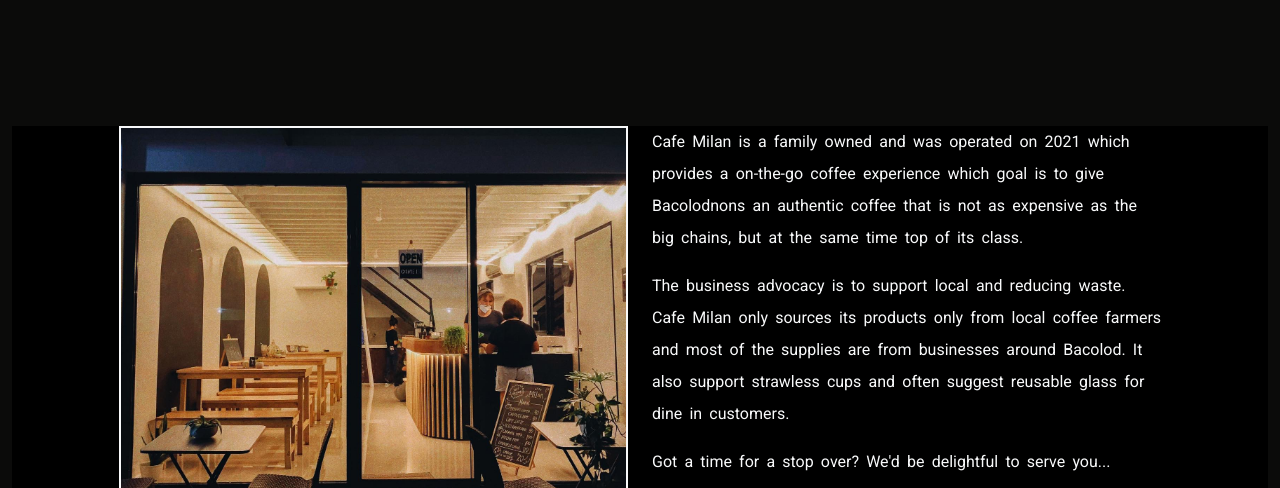
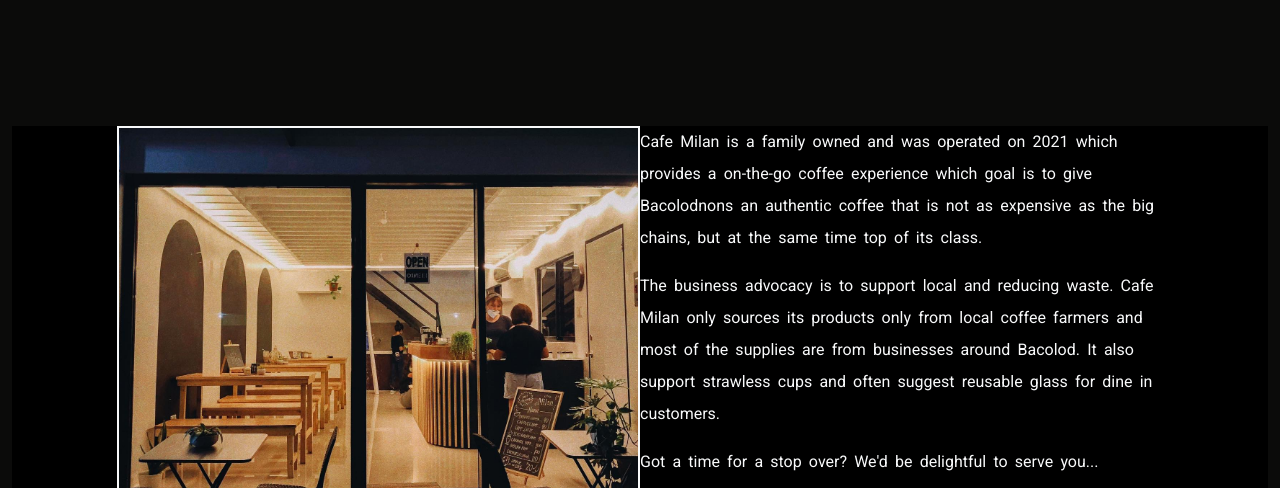
Before and after one commit to cirejm07/cafemilan, a plain HTML site: page about.html in a window 1280 px wide. Shown: the part 1130-1618 px from the top of the page. Drawn offline with nearby package versions, Linux system fonts and the light colour scheme; a web font is replaced by a local one.

Commit message:
exclude gutter in section-row

```diff
--- a/about.html
+++ b/about.html
@@ -114,7 +114,7 @@
       </div>
 
       <div id="about-section">
-        <div class="row d-flex justify-content-center">
+        <div class="row d-flex justify-content-center g-0">
           <div class="col-md-5">
             <img
               class="img-fluid h-100 border border-2 border-light"
--- a/asset/css/about.css
+++ b/asset/css/about.css
@@ -38,6 +38,7 @@
     font-family: 'Roboto', sans-serif;
     cursor: context-menu;
     background-color:rgb(11,11,10);
+
 }
 
 /* navbar background color */
```
